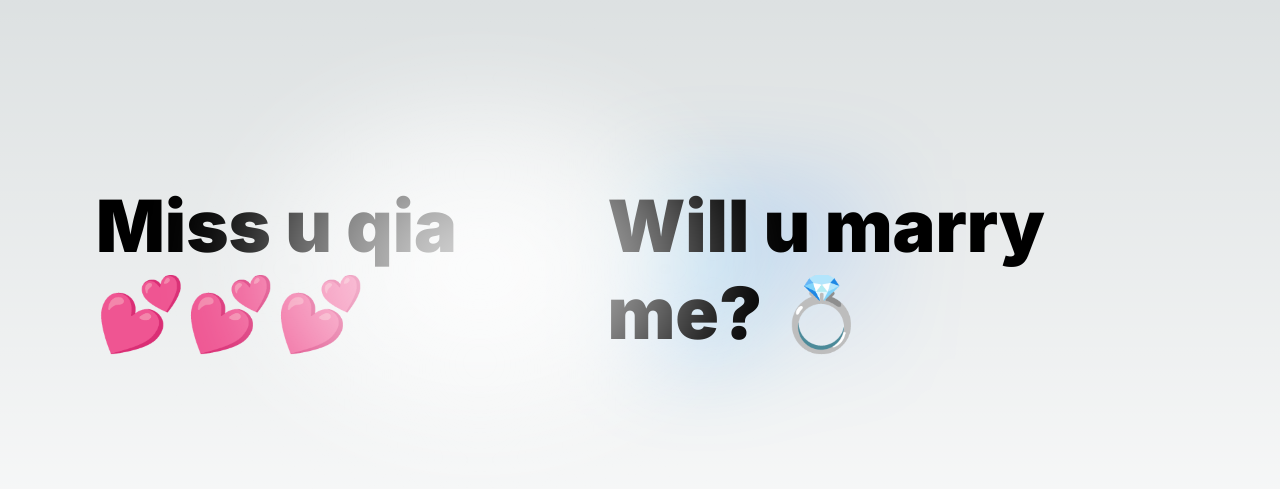
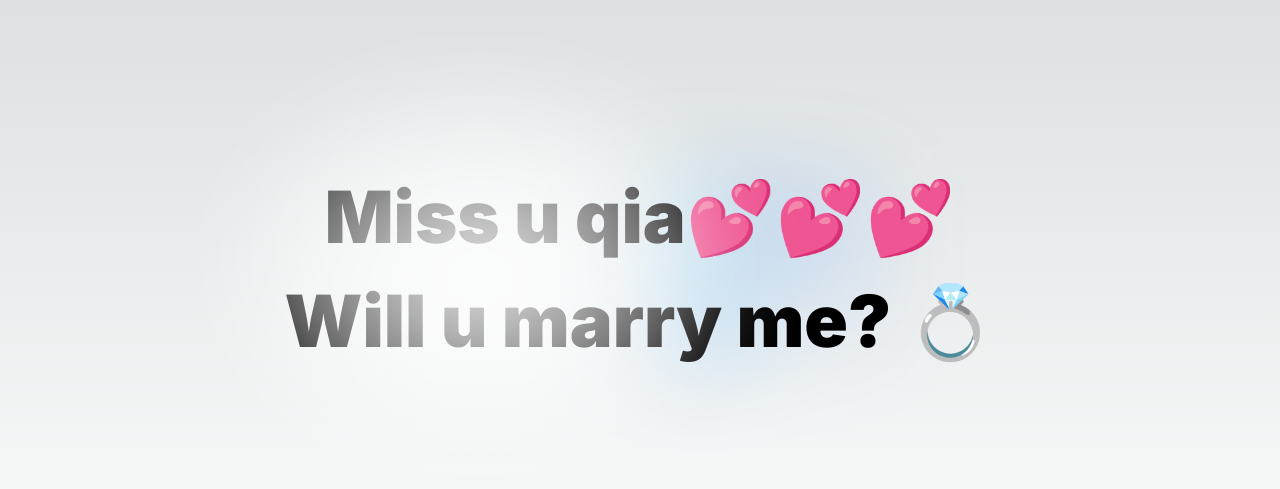
Before and after one commit to rizqyn9/miss-u-qia, a Next.js app: page / in a window 1280 px wide. Shown: the part 131-620 px from the top of the page. Built offline with nearby package versions, Linux system fonts and the light colour scheme.

Commit message:
feat: production build

```diff
--- a/src/app/page.tsx
+++ b/src/app/page.tsx
@@ -6,7 +6,14 @@ const inter = Inter({ subsets: ["latin"] });
 export default function Home() {
   return (
     <main className={styles.main}>
-      <div className={styles.center}>
+      <div
+        className={styles.center}
+        style={{
+          display: "flex",
+          flexDirection: "column",
+          gap: "1rem",
+        }}
+      >
         <p className={inter.className}>
           Miss u qia
           <span
```
